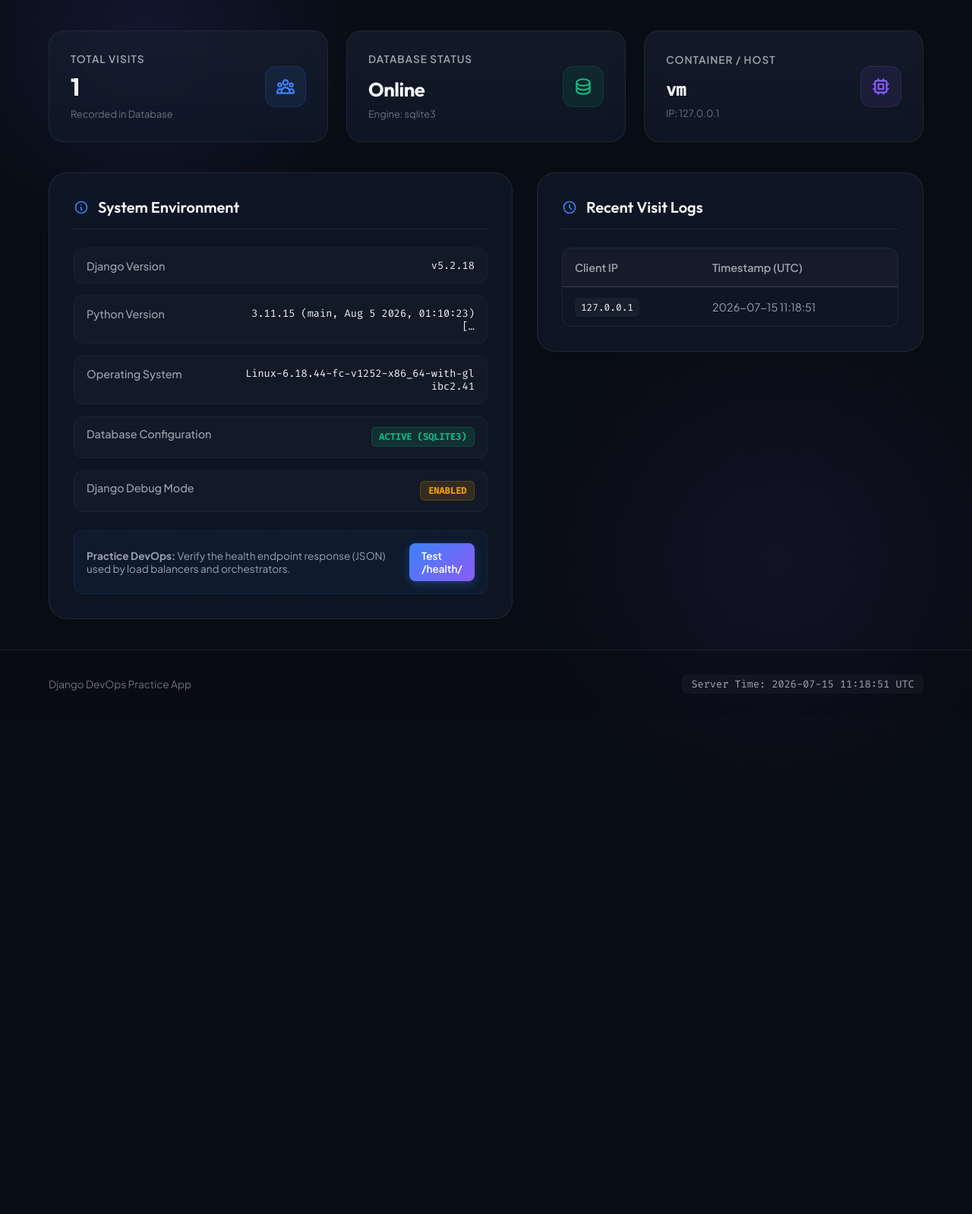
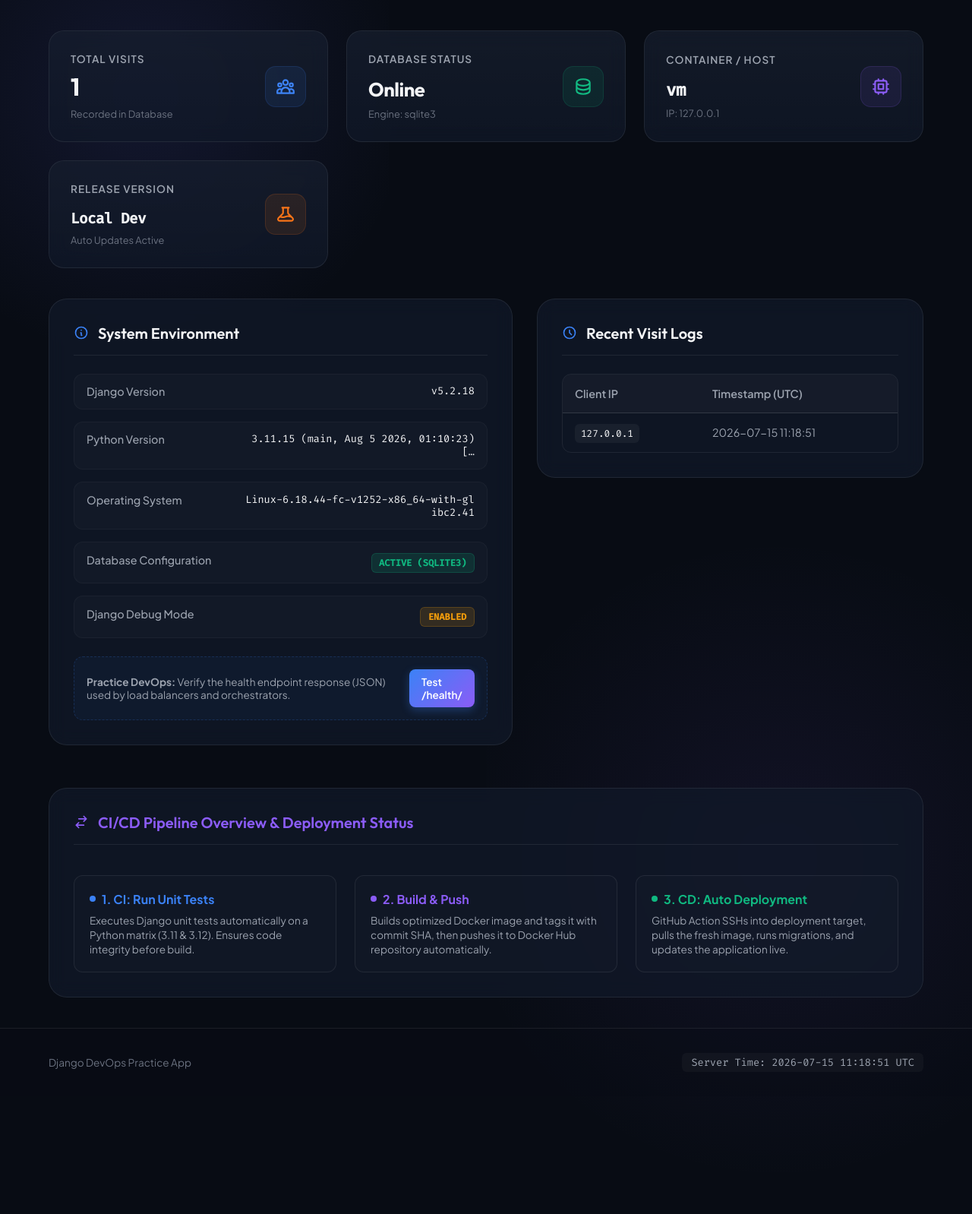
Before and after one commit to abujafor1924/devops-practice-again-with-kubarnetice, a Django app: page / in a window 1280 px wide; the page is wider, and only the part inside the window is pictured. Shown: the part 110-1708 px from the top of that part at 76% size. Before the commit the page ends 1019 px from the top of that part, so only its background shows below. Run offline with Django 5.2, Linux system fonts and the light colour scheme; data comes from the database, SQL or seed files in the repository; parts of the project's set-up code (start-up, migrations or seed data) failed here and were passed over.

Commit message:
added somthing update

```diff
--- a/app/templates/app/index.html
+++ b/app/templates/app/index.html
@@ -23,11 +23,13 @@
             --color-purple: #8b5cf6;
             --color-green: #10b981;
             --color-red: #ef4444;
+            --color-orange: #f97316;
 
             --glow-blue: rgba(59, 130, 246, 0.15);
             --glow-purple: rgba(139, 92, 246, 0.15);
             --glow-green: rgba(16, 185, 129, 0.15);
             --glow-red: rgba(239, 68, 68, 0.15);
+            --glow-orange: rgba(249, 115, 22, 0.15);
         }
 
         * {
@@ -205,6 +207,7 @@
         .metric-card.green:hover { box-shadow: 0 10px 30px var(--glow-green); }
         .metric-card.purple:hover { box-shadow: 0 10px 30px var(--glow-purple); }
         .metric-card.red:hover { box-shadow: 0 10px 30px var(--glow-red); }
+        .metric-card.orange:hover { box-shadow: 0 10px 30px var(--glow-orange); }
 
         .metric-info {
             display: flex;
@@ -245,6 +248,7 @@
         .green .metric-icon-wrapper { background: rgba(16, 185, 129, 0.1); color: var(--color-green); border: 1px solid rgba(16, 185, 129, 0.15); }
         .purple .metric-icon-wrapper { background: rgba(139, 92, 246, 0.1); color: var(--color-purple); border: 1px solid rgba(139, 92, 246, 0.15); }
         .red .metric-icon-wrapper { background: rgba(239, 68, 68, 0.1); color: var(--color-red); border: 1px solid rgba(239, 68, 68, 0.15); }
+        .orange .metric-icon-wrapper { background: rgba(249, 115, 22, 0.1); color: var(--color-orange); border: 1px solid rgba(249, 115, 22, 0.15); }
 
         .metric-icon-wrapper svg {
             width: 26px;
@@ -564,6 +568,21 @@
                     </svg>
                 </div>
             </div>
+
+            <!-- CI/CD Release Info -->
+            <div class="metric-card orange">
+                <div class="metric-info">
+                    <span class="metric-label">Release Version</span>
+                    <span class="metric-value" style="font-size: 1.2rem; font-family: 'Fira Code', monospace; margin-top: 0.6rem; word-break: break-all;">{{ deploy_version }}</span>
+                    <span class="metric-subtext">Auto Updates Active</span>
+                </div>
+                <div class="metric-icon-wrapper">
+                    <!-- Rocket Icon -->
+                    <svg fill="none" stroke="currentColor" viewBox="0 0 24 24" xmlns="http://www.w3.org/2000/svg">
+                        <path stroke-linecap="round" stroke-linejoin="round" stroke-width="2" d="M19.428 15.428a2 2 0 00-1.022-.547l-2.387-.477a6 6 0 00-3.86.517l-.318.158a6 6 0 01-3.86.517L6.05 15.21a2 2 0 00-1.806.547M8 4h8l-1 1v5.172a2 2 0 00.586 1.414l5 5c1.26 1.26.367 3.414-1.415 3.414H4.828c-1.782 0-2.674-2.154-1.414-3.414l5-5A2 2 0 009 10.172V5L8 4z"></path>
+                    </svg>
+                </div>
+            </div>
         </section>
 
         <!-- Detailed Info and Logs -->
@@ -603,6 +622,18 @@
                             {% endif %}
                         </span>
                     </div>
+                    {% if db_status != "Connected" %}
+                    <div class="detail-item" style="background: rgba(239, 68, 68, 0.05); border-color: rgba(239, 68, 68, 0.15); flex-direction: column; gap: 0.5rem; align-items: stretch;">
+                        <span class="detail-label" style="color: var(--color-red); display: flex; align-items: center; gap: 0.5rem;">
+                            <!-- Alert icon -->
+                            <svg style="width: 16px; height: 16px;" fill="none" stroke="currentColor" viewBox="0 0 24 24" xmlns="http://www.w3.org/2000/svg">
+                                <path stroke-linecap="round" stroke-linejoin="round" stroke-width="2" d="M12 9v2m0 4h.01m-6.938 4h13.856c1.54 0 2.502-1.667 1.732-3L13.732 4c-.77-1.333-2.694-1.333-3.464 0L3.34 16c-.77 1.333.192 3 1.732 3z"></path>
+                            </svg>
+                            Connection Error Details
+                        </span>
+                        <span class="detail-value" style="text-align: left; max-width: 100%; color: #fca5a5; font-family: 'Fira Code', monospace; font-size: 0.75rem; word-break: break-word;">{{ db_status }}</span>
+                    </div>
+                    {% endif %}
                     <div class="detail-item">
                         <span class="detail-label">Django Debug Mode</span>
                         <span class="detail-value">
@@ -665,6 +696,48 @@
                 </div>
             </div>
         </section>
+
+        <!-- CI/CD Deployment Pipeline Overview -->
+        <section class="panel" style="margin-top: 1rem;">
+            <div class="panel-header">
+                <h2 class="panel-title" style="color: var(--color-purple);">
+                    <!-- Branch/Git Icon -->
+                    <svg fill="none" stroke="currentColor" viewBox="0 0 24 24" xmlns="http://www.w3.org/2000/svg" style="color: var(--color-purple); width: 20px; height: 20px;">
+                        <path stroke-linecap="round" stroke-linejoin="round" stroke-width="2" d="M8 7h12m0 0l-4-4m4 4l-4 4m0 6H4m0 0l4 4m-4-4l4-4"></path>
+                    </svg>
+                    CI/CD Pipeline Overview & Deployment Status
+                </h2>
+            </div>
+            <div style="display: grid; grid-template-columns: repeat(auto-fit, minmax(250px, 1fr)); gap: 1.5rem; margin-top: 1rem;">
+                <div style="background: rgba(255,255,255,0.01); border: 1px solid var(--border-color); padding: 1.25rem; border-radius: 12px;">
+                    <h3 style="font-size: 1rem; color: var(--color-blue); margin-bottom: 0.5rem; display: flex; align-items: center; gap: 0.5rem;">
+                        <span style="display: inline-block; width: 8px; height: 8px; border-radius: 50%; background: var(--color-blue);"></span>
+                        1. CI: Run Unit Tests
+                    </h3>
+                    <p style="font-size: 0.85rem; color: var(--text-secondary); line-height: 1.4;">
+                        Executes Django unit tests automatically on a Python matrix (3.11 & 3.12). Ensures code integrity before build.
+                    </p>
+                </div>
+                <div style="background: rgba(255,255,255,0.01); border: 1px solid var(--border-color); padding: 1.25rem; border-radius: 12px;">
+                    <h3 style="font-size: 1rem; color: var(--color-purple); margin-bottom: 0.5rem; display: flex; align-items: center; gap: 0.5rem;">
+                        <span style="display: inline-block; width: 8px; height: 8px; border-radius: 50%; background: var(--color-purple);"></span>
+                        2. Build & Push
+                    </h3>
+                    <p style="font-size: 0.85rem; color: var(--text-secondary); line-height: 1.4;">
+                        Builds optimized Docker image and tags it with commit SHA, then pushes it to Docker Hub repository automatically.
+                    </p>
+                </div>
+                <div style="background: rgba(255,255,255,0.01); border: 1px solid var(--border-color); padding: 1.25rem; border-radius: 12px;">
+                    <h3 style="font-size: 1rem; color: var(--color-green); margin-bottom: 0.5rem; display: flex; align-items: center; gap: 0.5rem;">
+                        <span style="display: inline-block; width: 8px; height: 8px; border-radius: 50%; background: var(--color-green);"></span>
+                        3. CD: Auto Deployment
+                    </h3>
+                    <p style="font-size: 0.85rem; color: var(--text-secondary); line-height: 1.4;">
+                        GitHub Action SSHs into deployment target, pulls the fresh image, runs migrations, and updates the application live.
+                    </p>
+                </div>
+            </div>
+        </section>
     </main>
 
     <footer>
--- a/app/views.py
+++ b/app/views.py
@@ -1,3 +1,4 @@
+import os
 import socket
 import sys
 import platform
@@ -40,6 +41,7 @@ def home_view(request):
         host_ip = "unknown"
 
     db_engine = settings.DATABASES['default']['ENGINE'].split('.')[-1]
+    deploy_version = os.environ.get('DEPLOY_VERSION') or os.environ.get('GIT_SHA') or 'Local Dev'
 
     import django
     context = {
@@ -54,6 +56,7 @@ def home_view(request):
         'recent_visits': recent_visits,
         'current_time': timezone.now(),
         'debug_mode': settings.DEBUG,
+        'deploy_version': deploy_version,
     }
 
     return render(request, 'app/index.html', context)
--- a/devops/docker-compose.yml
+++ b/devops/docker-compose.yml
@@ -36,7 +36,7 @@ services:
     container_name: django-app
     ports:
       - "${APP_PORT:-8000}:8000"
-    command: sh -c "python manage.py collectstatic --noinput && gunicorn -c devops/gunicorn.conf.py config.wsgi:application"
+    command: sh -c "python manage.py migrate --noinput && python manage.py collectstatic --noinput && gunicorn -c devops/gunicorn.conf.py config.wsgi:application"
     env_file:
       - .env
     volumes:
```
Also changed, not shown: app/tests.py (+9 -0 lines), .github/workflows/cicd.yml.
